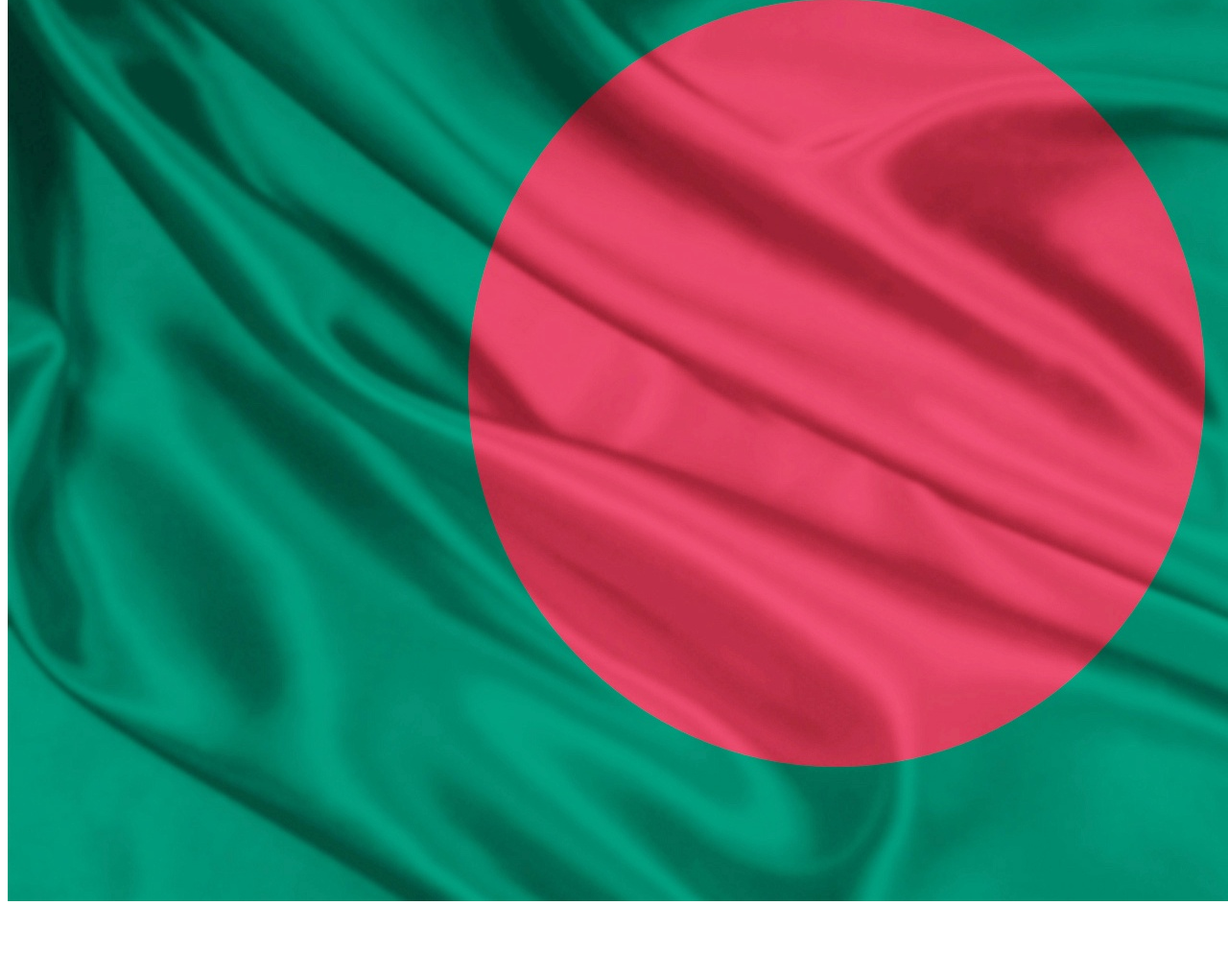
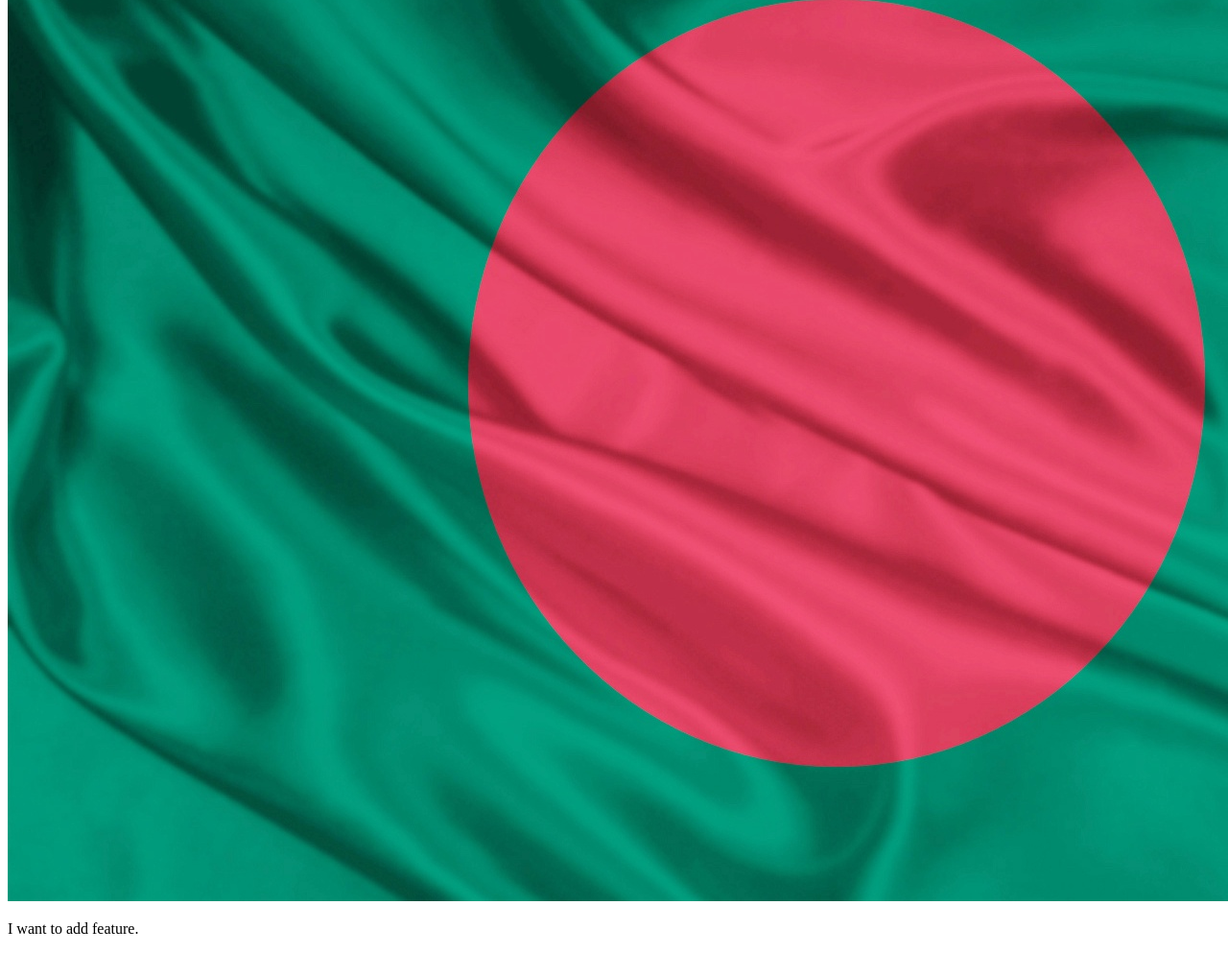
Before and after one commit to salmansakibkhan/my-first-website, a plain HTML site: page index.html in a window 1280 px wide. Shown: the part 370-1363 px from the top of the page at 96% size. Before the commit the page ends 1321 px from the top, so only its background shows below. Drawn offline with Linux system fonts and the light colour scheme.

Commit message:
features

```diff
--- a/index.html
+++ b/index.html
@@ -11,5 +11,6 @@
     <h3>lets have a party</h3>
     <h1>this line addeded in the second branch</h1>
     <img src="flag.jpeg" alt="">
+    <p>I want to add feature.</p>
 </body>
 </html>
```
